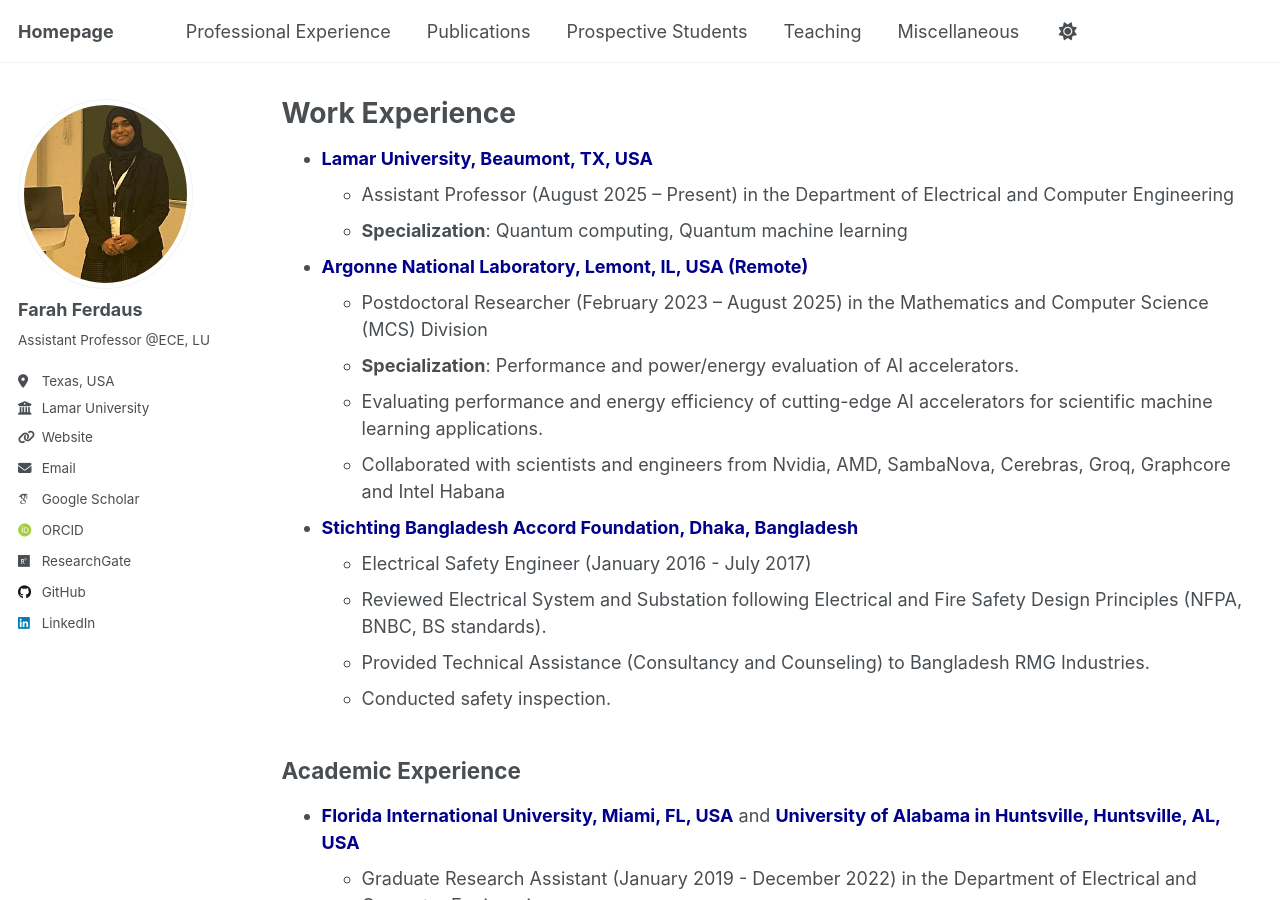
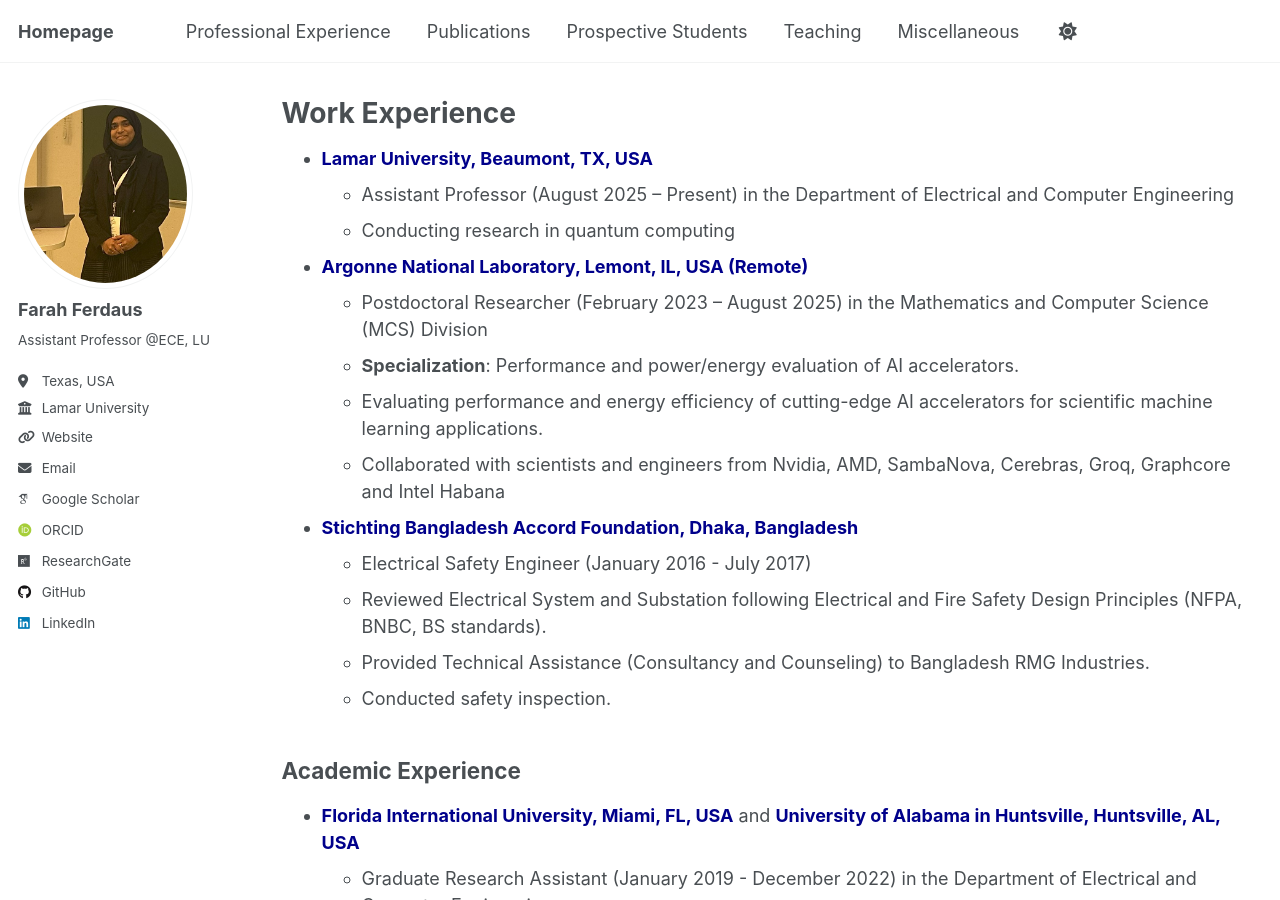
Before and after one commit to fferdaus/fferdaus.github.io, a Jekyll site: the page built from _pages/experience.md, in a window 1280 px wide and 900 px high. Built offline with Jekyll 4.4.1, drawn with Linux system fonts in a browser that asks for light colours; some web fonts are replaced.

Commit message:
Update experience.md

```diff
--- a/_pages/experience.md
+++ b/_pages/experience.md
@@ -16,7 +16,7 @@ redirect_from:
 
 * **<span style="color:darkblue">Lamar University, Beaumont, TX, USA</span>**
   * Assistant Professor (August 2025 – Present) in the Department of Electrical and Computer Engineering
-  * **Specialization**: Quantum computing, Quantum machine learning
+  * Conducting research in quantum computing
 
 * **<span style="color:darkblue">Argonne National Laboratory, Lemont, IL, USA (Remote)</span>**
   * Postdoctoral Researcher (February 2023 – August 2025) in the Mathematics and Computer Science (MCS) Division
```
